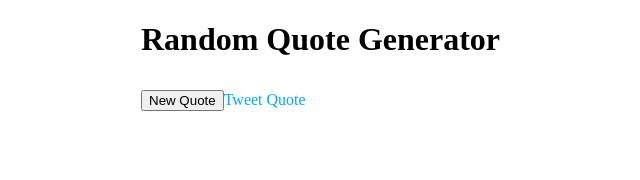
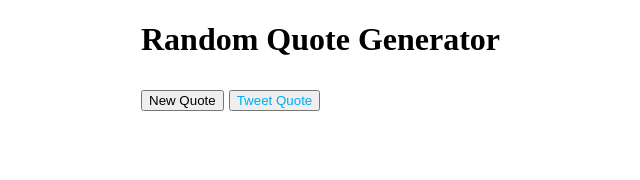
Before and after one commit to kostakis88/react-quote-generator, a React (Create React App) app: page / in a window 1280 px wide. Shown: the top 180 px of the page, without its empty margins (249-889 px from the left). Built offline with nearby package versions, Linux system fonts and the light colour scheme; no server answers.

Commit message:
tweet button functionality

```diff
--- a/src/App.css
+++ b/src/App.css
@@ -9,3 +9,7 @@
     color: #00ACEE;
     text-decoration: none;
 }
+
+button {
+    margin-right: 5px;
+}
--- a/src/App.js
+++ b/src/App.js
@@ -27,13 +27,14 @@ class App extends Component {
           <h1>
             Random Quote Generator
           </h1>
-          <p>{this.state.data.cat}</p>
           <div className="quote-container">
           <p id="text">{this.state.data.quote}</p>
           <p id="author">{this.state.data.author}</p>
           </div>
           <button id="new-quote" onClick={this.fetchData}>New Quote</button>
-          <a id="tweet-quote" href="https://twitter.com/intent/tweet?text=">Tweet Quote</a>
+          <button>
+          <a id="tweet-quote" href={"https://twitter.com/intent/tweet?text=" + this.state.data.quote + " ~ " + this.state.data.author}>Tweet Quote</a>
+          </button>
         </header>
       </div>
     );
```
